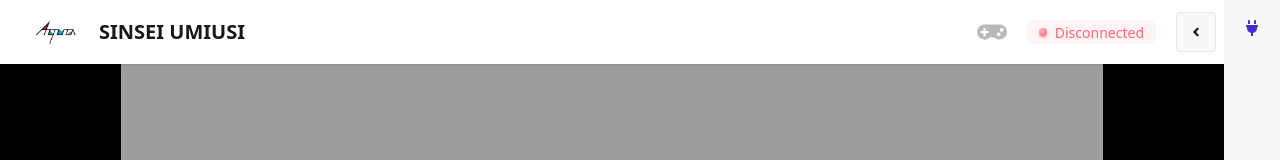
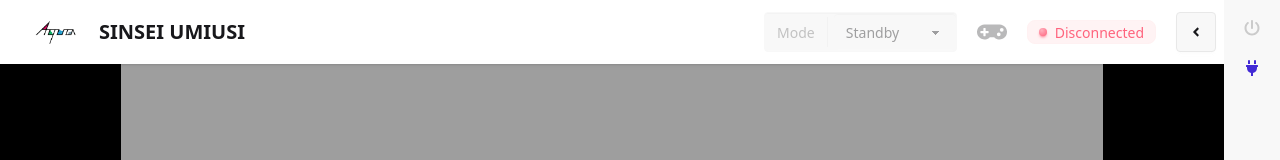
Before and after one commit to rogy-AquaLab/sinsei_UMIUSI_ui, a React (Vite) app: page / in a window 1280 px wide. Shown: the top 160 px of the page. Built offline with nearby package versions, Linux system fonts and the light colour scheme.

Commit message:
feat(ui): 強電ON/OFFやモードを切り替えるUIを実装

```diff
--- a/src/components/Drawer.tsx
+++ b/src/components/Drawer.tsx
@@ -2,6 +2,7 @@ import type { PropsWithChildren } from 'react'
 import RosConnectButton from '@/components/drawer/RosConnectButton'
 import UrlInput from '@/components/drawer/UrlInput'
 import GamepadSelect from '@/components/drawer/GamepadSelect'
+import MainPowerButton from '@/components/drawer/MainPowerButton'
 
 const Drawer = ({ children }: PropsWithChildren) => {
   return (
@@ -28,9 +29,8 @@ const Drawer = ({ children }: PropsWithChildren) => {
           </div>
           <ul className="menu w-full grow">
             {/* List item */}
-            <li>
-              <RosConnectButton />
-            </li>
+            <MainPowerButton />
+            <RosConnectButton />
           </ul>
         </div>
       </div>
--- a/src/components/Navbar.tsx
+++ b/src/components/Navbar.tsx
@@ -1,6 +1,7 @@
 import { FaAngleLeft } from 'react-icons/fa'
 import RosStatusBadge from '@/components/navbar/RosStatusBadge'
 import GamepadStatusIcon from '@/components/navbar/GamepadStatusIcon'
+import ModeSelect from '@/components/navbar/ModeSelect'
 
 const Navbar = () => {
   return (
@@ -17,6 +18,7 @@ const Navbar = () => {
       </div>
       <div className="navbar-end">
         <div className="flex items-center gap-5">
+          <ModeSelect />
           <GamepadStatusIcon />
           <RosStatusBadge />
           <label
--- /dev/null
+++ b/src/components/drawer/MainPowerButton.tsx
@@ -0,0 +1,34 @@
+import { FaPowerOff } from 'react-icons/fa6'
+import { useRobotState } from '@/hooks/useRobotState'
+
+const MainPowerButton = () => {
+  const { isPoweredOn, setIsPoweredOn, isPowerTransitioning } = useRobotState()
+
+  const isDisabled = isPoweredOn === null || isPowerTransitioning
+
+  const label = isPoweredOn ? 'Disable Main Power' : 'Enable Main Power'
+  const tone = isDisabled
+    ? 'text-muted'
+    : isPoweredOn
+      ? 'text-error'
+      : 'text-primary'
+  return (
+    <li className={isDisabled ? 'menu-disabled' : ''}>
+      <button
+        className={`is-drawer-close:tooltip is-drawer-close:tooltip-left ${tone} ${isDisabled && 'menu-disabled'}`}
+        data-tip={label}
+        onClick={() => setIsPoweredOn(!isPoweredOn)}
+        disabled={isDisabled}
+      >
+        {isPowerTransitioning ? (
+          <span className="loading loading-spinner my-1.5 inline-block size-4" />
+        ) : (
+          <FaPowerOff className="my-1.5 inline-block size-4" />
+        )}
+        <span className="is-drawer-close:hidden">{label}</span>
+      </button>
+    </li>
+  )
+}
+
+export default MainPowerButton
--- a/src/components/drawer/RosConnectButton.tsx
+++ b/src/components/drawer/RosConnectButton.tsx
@@ -35,6 +35,7 @@ const RosConnectButton = () => {
   }
 
   return (
+    <li>
       <button
         className={`is-drawer-close:tooltip is-drawer-close:tooltip-left ${tone}`}
         data-tip={label}
@@ -43,6 +44,7 @@ const RosConnectButton = () => {
         <FaPlug className="my-1.5 inline-block size-4" />
         <span className="is-drawer-close:hidden">{label}</span>
       </button>
+    </li>
   )
 }
 
--- /dev/null
+++ b/src/components/navbar/ModeSelect.tsx
@@ -0,0 +1,36 @@
+import { useRobotState } from '@/hooks/useRobotState'
+import { RobotMode, robotModeToString } from '@/msgs/utils/RobotMode'
+
+const ModeSelect = () => {
+  const { isPoweredOn, mode, setMode } = useRobotState()
+
+  return (
+    <label className="select">
+      <span className="label">Mode</span>
+      <select
+        className="select"
+        id="mode-select"
+        disabled={!isPoweredOn}
+        value={mode ?? ''}
+        onChange={(e) => {
+          const selectedMode = e.target.value ? Number(e.target.value) : null
+          if (selectedMode !== null) {
+            setMode(selectedMode as RobotMode)
+          }
+        }}
+      >
+        {Object.values(RobotMode).map((mode) => (
+          <option
+            key={mode}
+            value={mode}
+            disabled={mode === RobotMode.POWERED_OFF}
+          >
+            {robotModeToString(mode)}
+          </option>
+        ))}
+      </select>
+    </label>
+  )
+}
+
+export default ModeSelect
--- /dev/null
+++ b/src/contexts/RobotStateContext.tsx
@@ -0,0 +1,215 @@
+import {
+  createContext,
+  useMemo,
+  useEffect,
+  useState,
+  type PropsWithChildren,
+  useCallback,
+} from 'react'
+import { Service, Topic } from 'roslib'
+import { useRos } from '@/hooks/useRos'
+import { useToast } from '@/hooks/useToast'
+import type { RobotState } from '@/msgs/OriginalMsgs'
+import type {
+  PowerOnResponce,
+  PowerOffResponce,
+  SetModeRequest,
+  SetModeResponse,
+} from '@/msgs/OriginalServices'
+import { RobotMode, robotModeToString } from '@/msgs/utils/RobotMode'
+
+type RobotStateContextValue = {
+  /**
+   * 強電のON/OFF。rosbridgeが未接続の場合はnull
+   */
+  isPoweredOn: boolean | null
+  setIsPoweredOn: (poweredOn: boolean) => void
+  /**
+   * 強電のON/OFFが遷移中かどうか
+   */
+  isPowerTransitioning: boolean
+  /**
+   * ロボットの動作モード。rosbridgeが未接続の場合はnull
+   */
+  mode: RobotMode | null
+  setMode: (mode: RobotMode) => void
+}
+
+const RobotStateContext = createContext<RobotStateContextValue>({
+  isPoweredOn: null,
+  setIsPoweredOn: () => {},
+  isPowerTransitioning: false,
+  mode: null,
+  setMode: () => {},
+})
+
+const RobotStateProvider = ({ children }: PropsWithChildren) => {
+  const { ros, connectionState } = useRos()
+
+  const [isPoweredOn, _setIsPoweredOn] = useState<boolean | null>(null)
+  const [isPowerTransitioning, setIsPowerTransitioning] =
+    useState<boolean>(false)
+  const [mode, _setMode] = useState<RobotMode | null>(null)
+
+  const toast = useToast()
+
+  const powerOnService = useMemo(() => {
+    if (!ros) return null
+    return new Service({
+      ros,
+      name: '/user_input/power_on',
+      serviceType: 'sinsei_umiusi_msgs/srv/PowerOn',
+    })
+  }, [ros])
+
+  const powerOffService = useMemo(() => {
+    if (!ros) return null
+    return new Service({
+      ros,
+      name: '/user_input/power_off',
+      serviceType: 'sinsei_umiusi_msgs/srv/PowerOff',
+    })
+  }, [ros])
+
+  const setModeService = useMemo(() => {
+    if (!ros) return null
+    return new Service({
+      ros,
+      name: '/user_input/set_mode',
+      serviceType: 'sinsei_umiusi_msgs/srv/SetMode',
+    })
+  }, [ros])
+
+  const robotStateTopic = useMemo(() => {
+    if (!ros) return null
+    return new Topic({
+      ros,
+      name: '/robot_state',
+      messageType: 'sinsei_umiusi_msgs/msg/RobotState',
+    })
+  }, [ros])
+
+  useEffect(() => {
+    if (!robotStateTopic) return
+
+    robotStateTopic.subscribe((_message) => {
+      const message = _message as RobotState
+
+      _setMode(message.state)
+
+      // 強電状態が変化したら遷移中フラグを下ろす
+      _setIsPoweredOn((prev) => {
+        const next = message.state !== RobotMode.POWERED_OFF
+        if (prev !== next) setIsPowerTransitioning(false)
+        return next
+      })
+    })
+
+    return () => robotStateTopic.unsubscribe()
+  }, [robotStateTopic])
+
+  const setIsPoweredOn = useCallback(
+    (val: boolean) => {
+      if (isPowerTransitioning) {
+        console.warn('Power transition already in progress')
+        return
+      }
+      setIsPowerTransitioning(true)
+
+      if (val) {
+        powerOnService?.callService(
+          null,
+          (_res) => {
+            const res = _res as PowerOnResponce
+            if (res.success) {
+              console.log('Power ON requested')
+              toast?.show('Power ON requested', 'success')
+            } else {
+              console.error('Power ON failed:', res.error_msg)
+              toast?.show(`Power ON failed: ${res.error_msg}`, 'error')
+              setIsPowerTransitioning(false)
+            }
+          },
+          (err) => {
+            console.error('Power ON service call failed', err)
+            toast?.show('Power ON service call failed', 'error')
+            setIsPowerTransitioning(false)
+          },
+        )
+      } else {
+        powerOffService?.callService(
+          null,
+          (_res) => {
+            const res = _res as PowerOffResponce
+            if (res.success) {
+              console.log('Power OFF requested')
+              toast?.show('Power OFF requested', 'success')
+            } else {
+              console.error('Power OFF failed:', res.error_msg)
+              toast?.show(`Power OFF failed: ${res.error_msg}`, 'error')
+              setIsPowerTransitioning(false)
+            }
+          },
+          (err) => {
+            console.error('Power OFF service call failed', err)
+            toast?.show('Power OFF service call failed', 'error')
+            setIsPowerTransitioning(false)
+          },
+        )
+      }
+    },
+    [isPowerTransitioning, powerOnService, powerOffService, toast],
+  )
+
+  const setMode = useCallback(
+    (mode: RobotMode) => {
+      const request: SetModeRequest = {
+        mode,
+      }
+      setModeService?.callService(
+        request,
+        (_res) => {
+          const res = _res as SetModeResponse
+          if (res.success) {
+            console.log(`Set Mode to ${robotModeToString(mode)} requested`)
+            toast?.show(
+              `Set Mode to ${robotModeToString(mode)} requested`,
+              'success',
+            )
+          } else {
+            console.error('Set Mode failed:', res.error_msg)
+            toast?.show(`Set Mode failed: ${res.error_msg}`, 'error')
+          }
+        },
+        (err) => {
+          console.error('Set Mode service call failed', err)
+          toast?.show('Set Mode service call failed', 'error')
+        },
+      )
+    },
+    [setModeService, toast],
+  )
+
+  useEffect(() => {
+    // 接続が切れたら状態をリセット
+    if (connectionState !== 'connected') {
+      _setIsPoweredOn(null)
+      _setMode(null)
+      setIsPowerTransitioning(false)
+    }
+  }, [connectionState])
+
+  const contextValue = useMemo(() => {
+    return {
+      isPoweredOn,
+      setIsPoweredOn,
+      isPowerTransitioning,
+      mode,
+      setMode,
+    }
+  }, [isPoweredOn, isPowerTransitioning, mode, setIsPoweredOn, setMode])
+
+  return <RobotStateContext value={contextValue}>{children}</RobotStateContext>
+}
+
+export { RobotStateProvider, RobotStateContext }
--- /dev/null
+++ b/src/hooks/useRobotState.ts
@@ -0,0 +1,10 @@
+import { useContext } from 'react'
+import { RobotStateContext } from '@/contexts/RobotStateContext'
+
+export const useRobotState = () => {
+  const context = useContext(RobotStateContext)
+  if (!context) {
+    throw new Error('useRobotState must be used within a RobotStateProvider')
+  }
+  return context
+}
--- a/src/main.tsx
+++ b/src/main.tsx
@@ -5,15 +5,18 @@ import App from '@/App.tsx'
 import { ToastProvider } from '@/contexts/ToastContext'
 import { RosProvider } from '@/contexts/RosContext'
 import { GamepadProvider } from '@/contexts/GamepadContext'
+import { RobotStateProvider } from '@/contexts/RobotStateContext'
 
 createRoot(document.getElementById('root')!).render(
   <ToastProvider>
     <RosProvider url="ws://localhost:9090">
-      <GamepadProvider>
-        <StrictMode>
-          <App />
-        </StrictMode>
-      </GamepadProvider>
+      <RobotStateProvider>
+        <GamepadProvider>
+          <StrictMode>
+            <App />
+          </StrictMode>
+        </GamepadProvider>
+      </RobotStateProvider>
     </RosProvider>
   </ToastProvider>,
 )
```
Lines whose indentation alone changed are shown as unchanged.
